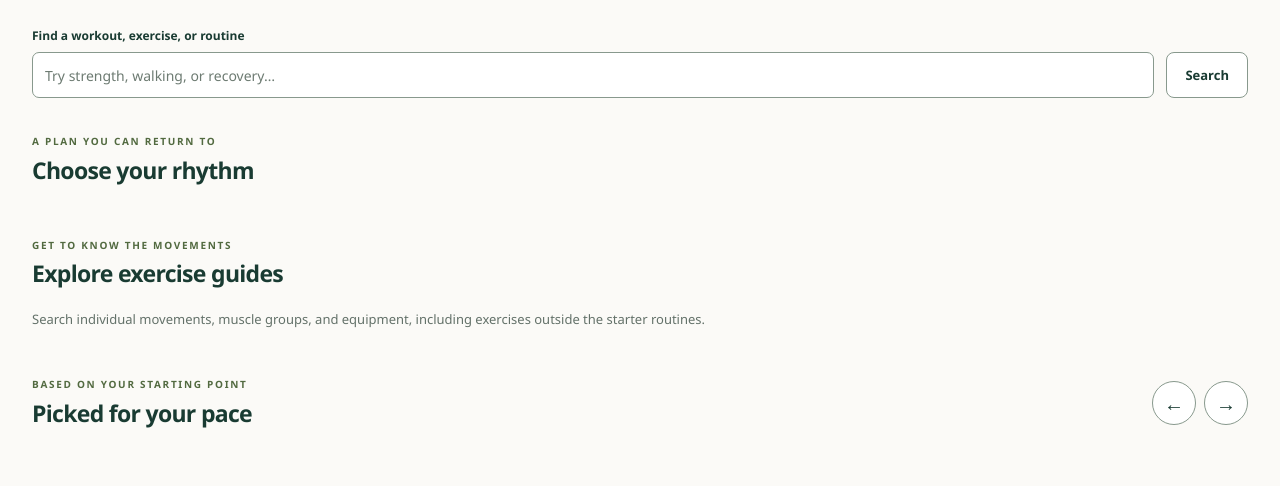
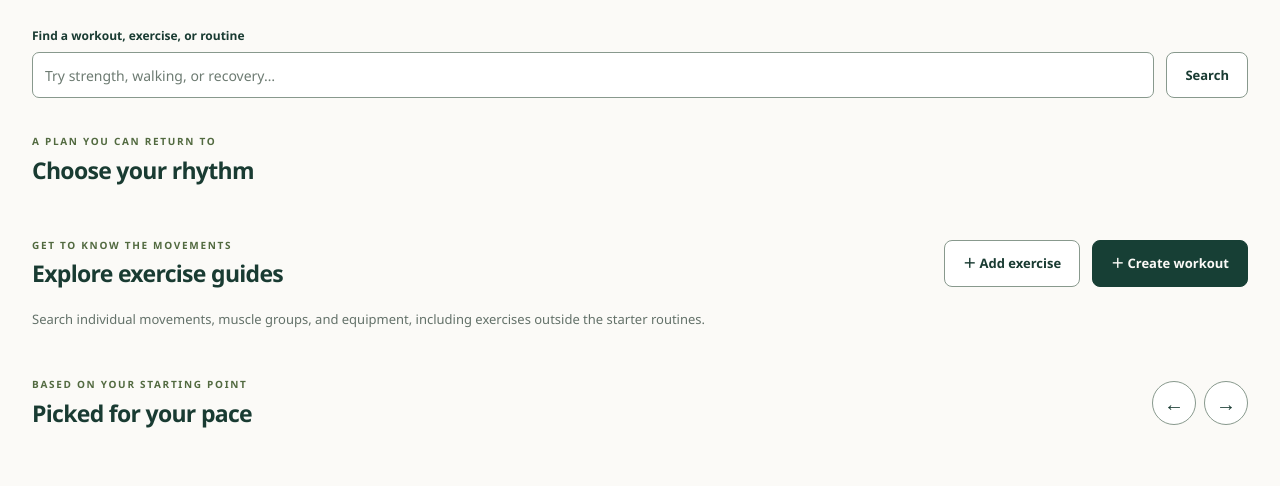
Before and after one commit to Suraj2123/Fitworld, a Flask app: template fitworld/templates/workouts.html in a window 1280 px wide. Shown: the part 762-1248 px from the top of the page. Run offline with Flask 3, Linux system fonts and the light colour scheme; the template is opened without the code that fills it, so the values that code supplies are empty.

Commit message:
Add custom exercises validation and frontend workout interface

```diff
--- a/fitworld/catalog.py
+++ b/fitworld/catalog.py
@@ -5,7 +5,7 @@ from datetime import date, timedelta
 
 from werkzeug.exceptions import BadRequest, NotFound
 
-from .validation import ValidationError
+from .validation import Form, ValidationError
 
 GOAL_CATEGORIES = {
     "get_active": "mixed",
@@ -435,11 +435,49 @@ def create_exercise(connection, user_id, name, description, muscle_group, equipm
 
 def create_workout(connection, user_id, name, description, intensity, minutes, category, exercises):
     try:
+        # Validation check for each exercise before creating workout
+        for item in exercises:
+            # Check each exercise is a dictionary, with unique elements like exercise_id, suggested_sets, etc.
+            if not isinstance(item, dict):
+                raise ValidationError({"exercises": "Each exercises requires a description."})
+
+            entry = Form(item)
+            # Exercise_id passes in 2**53 as maxmimum since JavaScript can't handle higher integers
+            exercise_id = entry.number("exercise_id", "exercise", 1, 2**53, integer=True)
+            # sets will not be higher than 100
+            suggested_sets = entry.number("suggested_sets", "sets", 1, 100, integer=True)
+            suggested_reps = (
+                # reps will not be higher than 10000
+                entry.number("suggested_reps", "reps", 1, 10000, integer=True)
+                if item.get("suggested_reps") is not None
+                else None
+            )
+            suggested_seconds = (
+                # 86400 seconds in the day - prevent suggested seconds from taking longer than a day
+                entry.number("suggested_seconds", "seconds", 1, 86400, integer=True)
+                if item.get("suggested_seconds") is not None
+                else None
+            )
+
+            # Store error from suggested_reps and/or suggested_seconds into entry.errors
+            if item.get("suggested_reps") is None and item.get("suggested_seconds") is None:
+                entry.errors["exercises"] = "Each exercise needs either reps or a duration."
+
+            entry.finish()
+
+            # Verify exercise exists and belongs to this user or the catalog
+            exercise = connection.execute(
+                "SELECT id FROM exercises WHERE id = ? AND (user_id IS NULL OR user_id = ?)",
+                (exercise_id, user_id),
+            ).fetchone()
+            if exercise is None:
+                raise ValidationError({"exercises": "Choose exercises from your library or the catalog."})
+
+        # Insert valid workouts into database
         cursor = connection.execute(
             "INSERT INTO workouts (name, description, intensity, estimated_minutes, category, user_id) VALUES (?, ?, ?, ?, ?, ?)",
             (name, description, intensity, minutes, category, user_id),
         )
-        # connection.commit()
         workout_id = cursor.lastrowid
 
         # Add exercises into workout_exercises
--- a/fitworld/static/js/workouts.js
+++ b/fitworld/static/js/workouts.js
@@ -197,4 +197,67 @@ async function boot() {
   await refreshPlans();
   initWorkoutLogging(allWorkouts);
 }
+
+// Open/close create exercise dialog
+$("#open-create-exercise").addEventListener("click", () => {
+  $("#create-exercise-form").reset();
+  $("#create-exercise-form .form-error").hidden = true;
+  $("#create-exercise-dialog").showModal();
+});
+
+// Submit create exercise form
+$("#create-exercise-form").addEventListener("submit", (event) =>
+  saveForm(event, async (data) => {
+    await api("exercises", "POST", data);
+    $("#create-exercise-dialog").close();
+    notify("Exercise added to your library.");
+    refreshPlans().catch(showError);
+  }),
+);
+
+// Open/close create workout dialog
+$("#open-create-workout").addEventListener("click", () => {
+  $("#create-workout-form").reset();
+  $("#workout-exercises-list").replaceChildren();
+  $("#create-workout-form .form-error").hidden = true;
+  $("#create-workout-dialog").showModal();
+});
+
+// Add exercise row to workout form
+$("#add-exercise-row").addEventListener("click", () => {
+  const row = el("div", "exercise-row");
+  const select = el("select");
+  allExercises.forEach((exercise) => {
+    const option = document.createElement("option");
+    option.value = exercise.id;
+    option.textContent = exercise.name;
+    select.append(option);
+  });
+  row.append(
+    select,
+    Object.assign(el("input"), { type: "number", placeholder: "Sets", min: 1, max: 100 }),
+    Object.assign(el("input"), { type: "number", placeholder: "Reps", min: 1, max: 10000 }),
+    Object.assign(el("input"), { type: "number", placeholder: "Seconds", min: 1, max: 86400 }),
+  );
+  $("#workout-exercises-list").append(row);
+});
+
+// Submit create workout form
+$("#create-workout-form").addEventListener("submit", (event) =>
+  saveForm(event, async (data) => {
+    const exercises = [...document.querySelectorAll(".exercise-row")].map((row) => {
+      const [select, sets, reps, seconds] = row.children;
+      return {
+        exercise_id: Number(select.value),
+        suggested_sets: Number(sets.value),
+        suggested_reps: reps.value ? Number(reps.value) : null,
+        suggested_seconds: seconds.value ? Number(seconds.value) : null,
+      };
+    });
+    await api("workouts/custom", "POST", { ...data, exercises });
+    $("#create-workout-dialog").close();
+    notify("Workout saved to your library.");
+    refreshPlans().catch(showError);
+  }),
+);
 boot().catch(showError);
--- a/fitworld/templates/workouts.html
+++ b/fitworld/templates/workouts.html
@@ -59,6 +59,10 @@
         <p class="eyebrow">GET TO KNOW THE MOVEMENTS</p>
         <h2 id="exercise-guides-heading">Explore exercise guides</h2>
       </div>
+      <div class="button-row">
+          <button type="button" class="secondary-button" id="open-create-exercise">＋ Add exercise</button>
+          <button type="button" class="primary-button" id="open-create-workout">＋ Create workout</button>
+      </div>
     </div>
     <p class="small muted">Search individual movements, muscle groups, and equipment, including exercises outside the starter routines.</p>
     <div class="card-grid" id="exercise-guides"></div>
@@ -112,4 +116,52 @@
               class="primary-button">Choose this routine <span aria-hidden="true">✓</span></button>
     </form>
   </dialog>
+  <!-- Create exercise dialog -->
+  <dialog id="create-exercise-dialog" aria-labelledby="create-exercise-title">
+    <div class="dialog-header">
+      <h2 id="create-exercise-title">Add a custom exercise.</h2>
+      <button type="button" class="icon-button" data-close aria-label="Close">×</button>
+    </div>
+    <form id="create-exercise-form">
+      <div class="form-error error-box" role="alert" tabindex="-1" hidden></div>
+      <label for="exercise-name">Name</label>
+      <input type="text" id="exercise-name" name="name" maxlength="100" required>
+      <label for="exercise-description">Description</label>
+      <textarea id="exercise-description" name="description" maxlength="500"></textarea>
+      <label for="exercise-muscle-group">Muscle group</label>
+      <input type="text" id="exercise-muscle-group" name="muscle_group" maxlength="100" required>
+      <label for="exercise-equipment">Equipment</label>
+      <input type="text" id="exercise-equipment" name="equipment" maxlength="100" required>
+      <button type="submit" class="primary-button">Save exercise</button>
+    </form>
+  </dialog>
+  <!-- Create workout dialog -->
+  <dialog id="create-workout-dialog" aria-labelledby="create-workout-title">
+    <div class="dialog-header">
+      <h2 id="create-workout-title">Build a custom workout.</h2>
+      <button type="button" class="icon-button" data-close aria-label="Close">×</button>
+    </div>
+    <form id="create-workout-form">
+      <div class="form-error error-box" role="alert" tabindex="-1" hidden></div>
+      <label for="workout-name">Name</label>
+      <input type="text" id="workout-name" name="name" maxlength="100" required>
+      <label for="workout-description">Description</label>
+      <textarea id="workout-description" name="description" maxlength="500"></textarea>
+      <label for="workout-intensity">Intensity (1–10)</label>
+      <input type="number" id="workout-intensity" name="intensity" min="1" max="10" required>
+      <label for="workout-minutes">Estimated minutes</label>
+      <input type="number" id="workout-minutes" name="estimated_minutes" min="15" max="90" required>
+      <label for="workout-category">Category</label>
+      <select id="workout-category" name="category">
+        <option value="strength">Strength</option>
+        <option value="cardio">Cardio</option>
+        <option value="mobility">Mobility</option>
+        <option value="recovery">Recovery</option>
+        <option value="mixed">Mixed</option>
+      </select>
+      <div id="workout-exercises-list"></div>
+      <button type="button" class="secondary-button" id="add-exercise-row">＋ Add exercise</button>
+      <button type="submit" class="primary-button">Save workout</button>
+    </form>
+  </dialog>
 {% endblock %}
```
